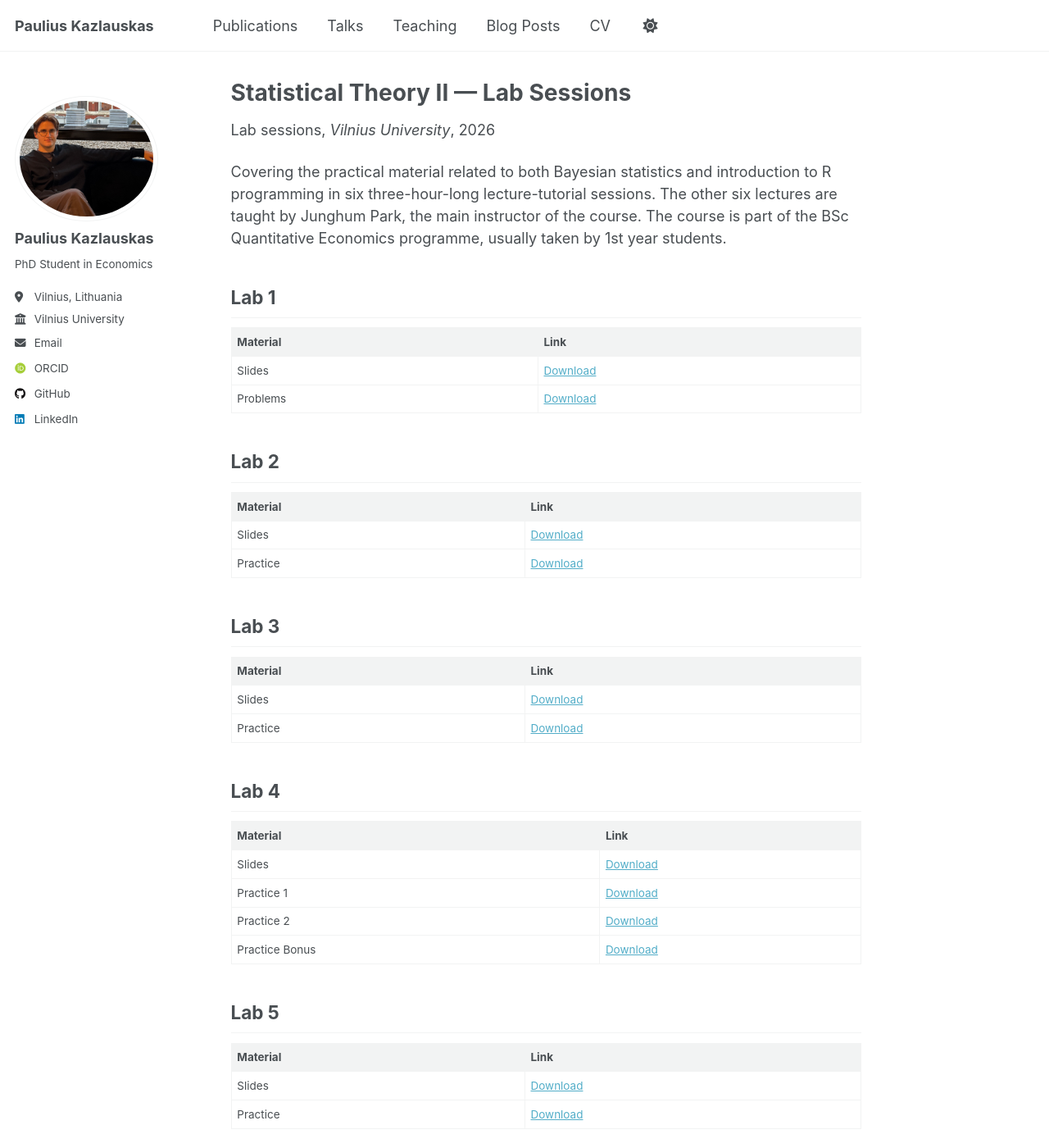
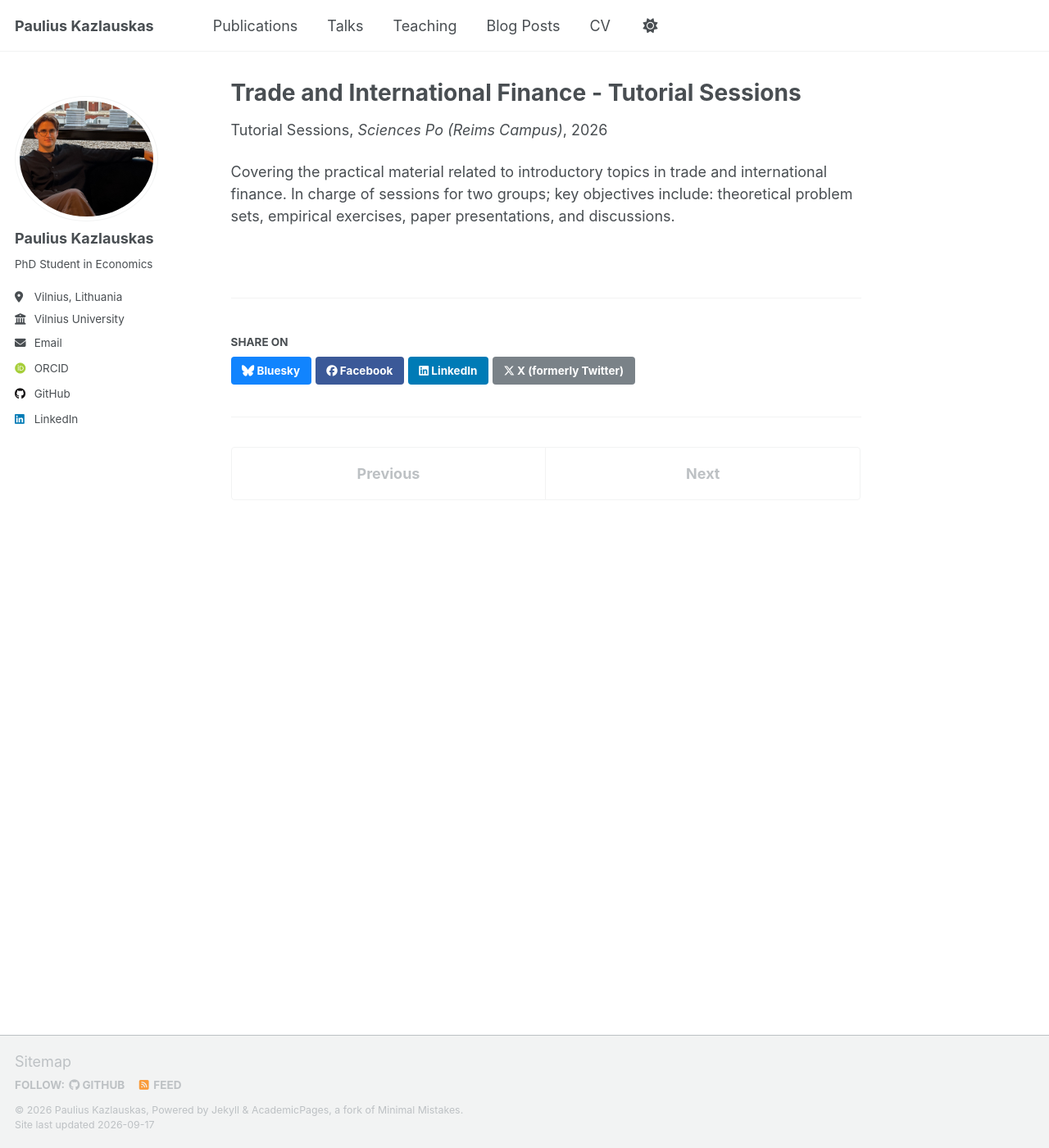
Before and after one commit to PauliusKaz/PauliusKaz.github.io, a Jekyll site: the page built from _teaching/trade-and-international-finance.md, in a window 1280 px wide and 1400 px high. Shown: the whole window at 82% size. Built offline with Jekyll 4.4.1, drawn with Linux system fonts in a browser that asks for light colours; some web fonts are replaced; a script that is not in the unit is left out; some of the changed text lies outside the part shown.

Commit message:
Revise title and details for tutorial sessions
Updated tutorial session details for Trade and International Finance, including venue, date, and content focus. Removed lab session information and replaced it with relevant tutorial objectives.

```diff
--- a/_teaching/trade-and-international-finance.md
+++ b/_teaching/trade-and-international-finance.md
@@ -1,56 +1,10 @@
 ---
-title: "Statistical Theory II — Lab Sessions"
+title: "Trade and International Finance - Tutorial Sessions"
 collection: teaching
-type: "Lab sessions"
+type: "Tutorial Sessions"
 permalink: /teaching/statisticaltheoryII-labs/
-venue: "Vilnius University"
-date: 2026-03-03
-location: "Vilnius, Lithuania"
+venue: "Sciences Po (Reims Campus)"
+date: 2026-09-16
+location: "Reims, France"
 ---
-
-Covering the practical material related to both Bayesian statistics and introduction to R programming in six three-hour-long lecture-tutorial sessions. The other six lectures are taught by Junghum Park, the main instructor of the course. The course is part of the BSc Quantitative Economics programme, usually taken by 1st year students.
-
-## Lab 1
-
-| Material | Link |
-|----------|------|
-| Slides   | [Download](/files/Lab1_slides.pdf) |
-| Problems | [Download](/files/Homework1.pdf) |
-
-## Lab 2
-
-| Material | Link |
-|----------|------|
-| Slides   | [Download](/files/Lab2_slides.pdf) |
-| Practice | [Download](/files/Lab2_practice.pdf) |
-
-## Lab 3
-
-| Material | Link |
-|----------|------|
-| Slides   | [Download](/files/Lab3_slides.pdf) |
-| Practice | [Download](/files/Lab3_practice.pdf) |
-
-## Lab 4
-
-| Material | Link |
-|----------|------|
-| Slides   | [Download](/files/Lab4_slides.pdf) |
-| Practice 1 | [Download](/files/Lab4.1.pdf) |
-| Practice 2 | [Download](/files/Lab4.2.pdf) |
-| Practice Bonus | [Download](/files/Lab4_bonus.pdf) |
-
-
-## Lab 5
-
-| Material | Link |
-|----------|------|
-| Slides   | [Download](/files/Lab5_slides.pdf) |
-| Practice | [Download](/files/Lab5_practice.pdf) |
-
-
-## Lab Exam
-
-| Material | Link |
-|----------|------|
-| Exam  | [Download](/files/Labs_exam_2026.pdf) |
+Covering the practical material related to introductory topics in trade and international finance. In charge of sessions for two groups; key objectives include: theoretical problem sets, empirical exercises, paper presentations, and discussions.
```
